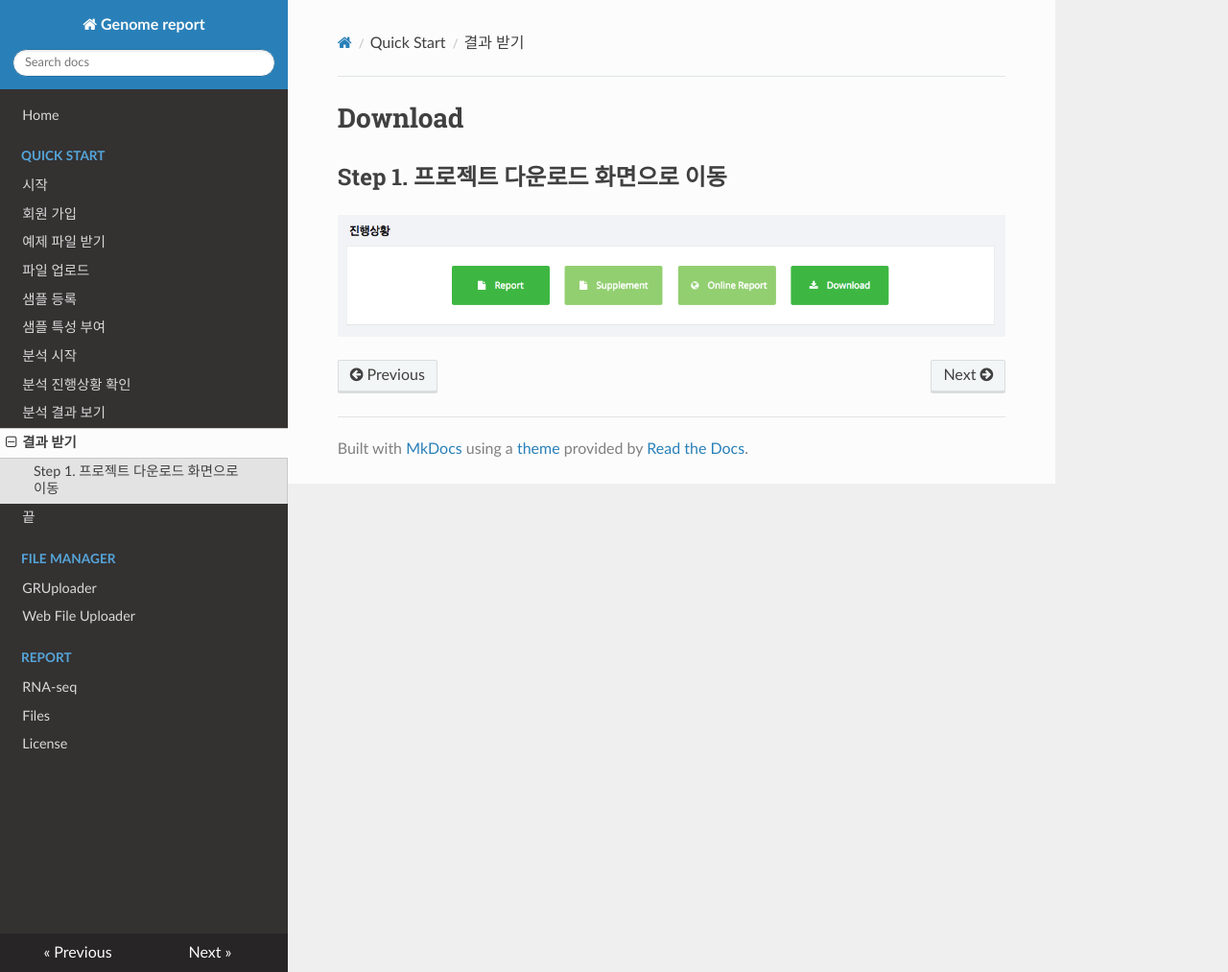
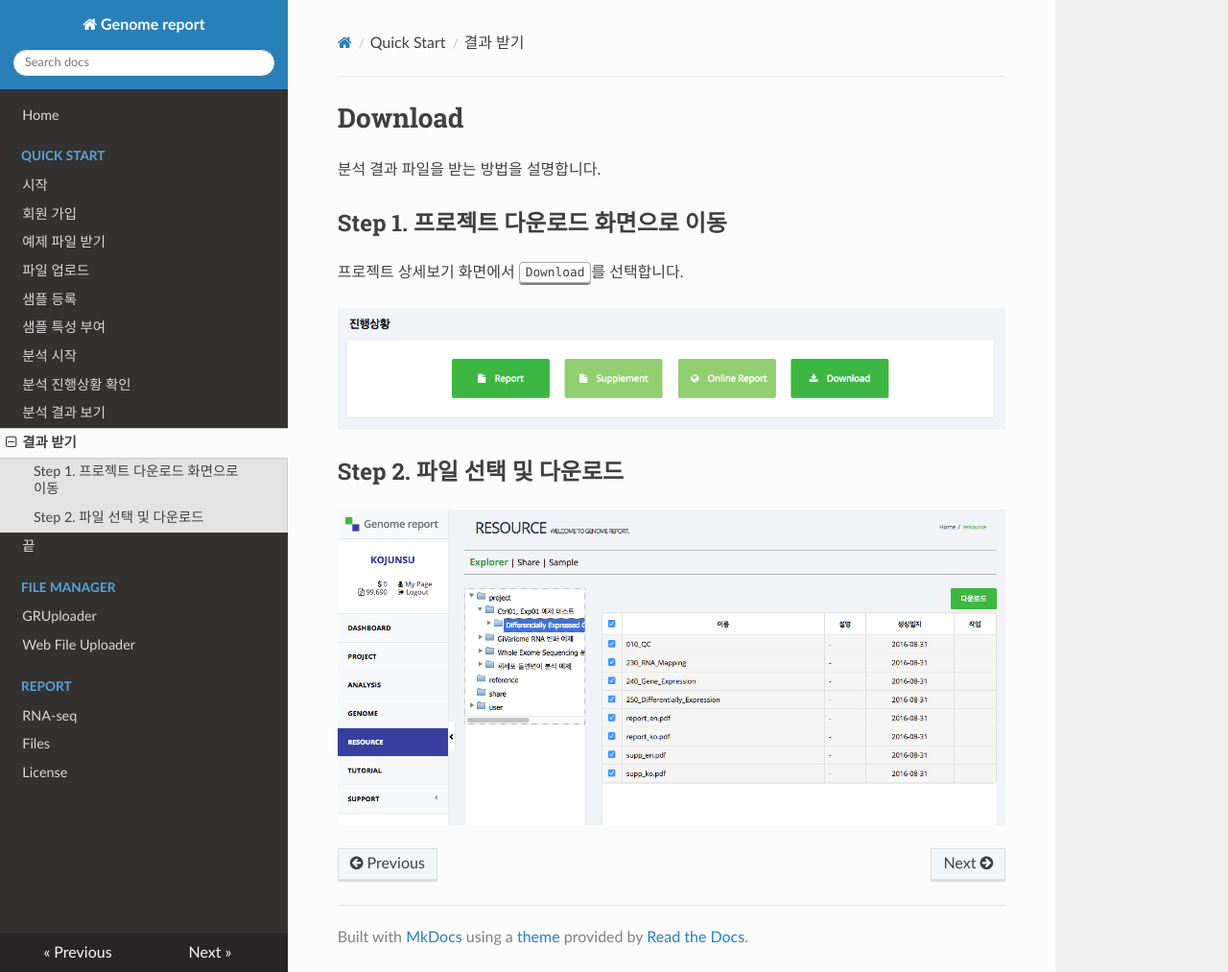
Before and after one commit to genomereport/gimanual, an MkDocs documentation site: the page built from docs/quick_start/download.md, in a window 1280 px wide and 1013 px high. Shown: the whole window at 96% size. Built offline with MkDocs 1.6.1, drawn with Linux system fonts in a browser that asks for light colours; nearby versions of some CDN libraries; old or Windows-style settings are respelled for this version of MkDocs.

Commit message:
update download.

```diff
--- a/docs/quick_start/download.md
+++ b/docs/quick_start/download.md
@@ -1,5 +1,14 @@
 # Download
+
+분석 결과 파일을 받는 방법을 설명합니다.
+
 
 ## Step 1. 프로젝트 다운로드 화면으로 이동
 
+프로젝트 상세보기 화면에서 <kbd>Download</kbd>를 선택합니다.
+
 ![화면](https://github.com/genomereport/gimanual/raw/master/docs/images/download_01.png)
+
+## Step 2. 파일 선택 및 다운로드
+
+![화면](https://github.com/genomereport/gimanual/raw/master/docs/images/download_02.png)
```
Also changed, not shown: docs/images/download_02.png (added), docs/images/download_03.png (added).
